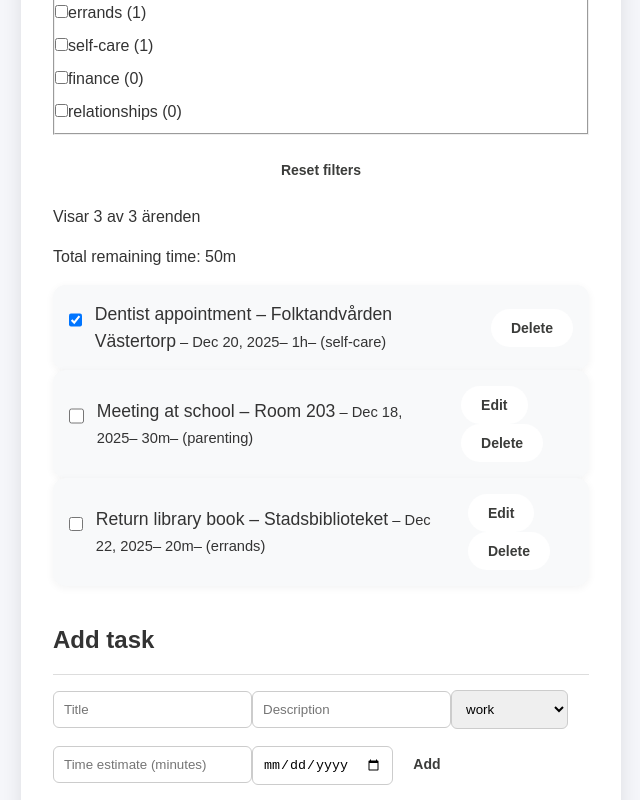
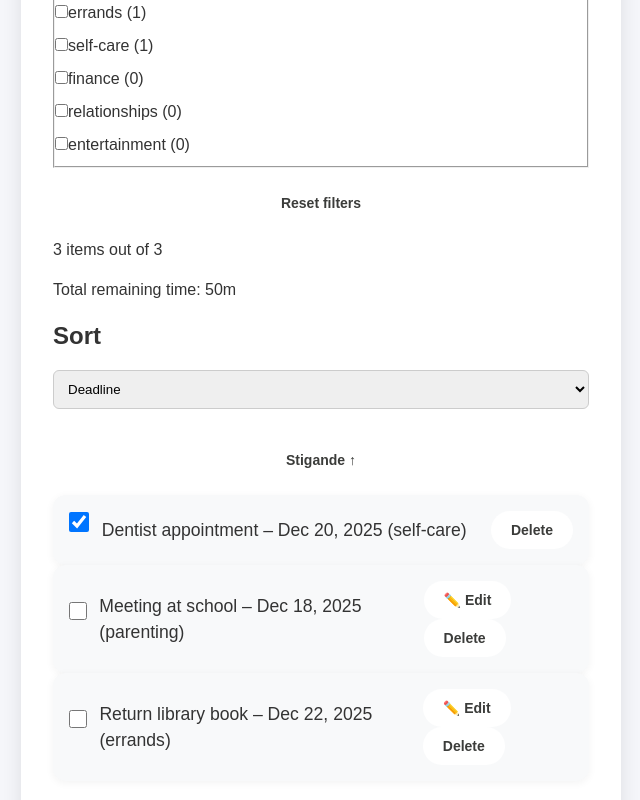
Before and after one commit to annaangvallskeppstedt-spec/Projektarbete-grupp-6, a React (Vite) app: page /Todos in a window 1280 px wide. Shown: the part 520-1320 px from the top of the page, without its empty margins (319-959 px from the left). Built offline with nearby package versions, Linux system fonts and the light colour scheme.

Commit message:
Edit function

```diff
--- a/src/components/TodoItem.jsx
+++ b/src/components/TodoItem.jsx
@@ -1,37 +1,32 @@
 import React, { useState } from 'react';
 
-function TodoItem({ task, deleteTask, toggleCompleted, updateText }) {
+function TodoItem({
+  task,
+  deleteTask,
+  toggleCompleted,
+  updateTask
+}) {
   const [isEditing, setIsEditing] = useState(false);
-  const [editText, setEditText] = useState(task.text);
+  const [form, setForm] = useState({
+    text: task.text,
+    deadline: task.deadline,
+    category: task.category
+  });
+
+  function handleChange(e) {
+    const { name, value } = e.target;
+    setForm(prev => ({ ...prev, [name]: value }));
+  }
+
+  function saveEdit() {
+    updateTask(task.id, form);
+    setIsEditing(false);
+  }
 
   const formattedDate = new Date(task.deadline).toLocaleDateString(
     'en-US',
     { month: 'short', day: 'numeric', year: 'numeric' }
   );
-
-  function formatTime(minutes) {
-    const hours = Math.floor(minutes / 60);
-    const mins = minutes % 60;
-
-    if (hours && mins) return `${hours}h ${mins}m`;
-    if (hours) return `${hours}h`;
-    return `${mins}m`;
-  }
-
-  const isOverdue =
-    !task.completed && new Date(task.deadline) < new Date();
-
-  function saveEdit() {
-    if (editText.trim()) {
-      updateText(task.id, editText.trim());
-    }
-    setIsEditing(false);
-  }
-
-  function cancelEdit() {
-    setEditText(task.text);
-    setIsEditing(false);
-  }
 
   return (
     <li className="todo">
@@ -42,43 +37,48 @@ function TodoItem({ task, deleteTask, toggleCompleted, updateText }) {
           onChange={() => toggleCompleted(task.id)}
         />
 
-        <label className={`todo-label ${isOverdue ? 'overdue' : ''}`}>
-          {isEditing ? (
+        {isEditing ? (
+          <div className="edit-form">
             <input
-              type="text"
-              value={editText}
-              autoFocus
-              onChange={e => setEditText(e.target.value)}
-              onKeyDown={e => {
-                if (e.key === 'Enter') saveEdit();
-                if (e.key === 'Escape') cancelEdit();
-              }}
+              name="text"
+              value={form.text}
+              onChange={handleChange}
             />
-          ) : (
-            <span>{task.text}</span>
-          )}
 
-          {' '}– {task.description}
+            <input
+              type="date"
+              name="deadline"
+              value={form.deadline}
+              onChange={handleChange}
+            />
 
-          <small>
-            {' '}
-            – {formattedDate}
-            – {formatTime(task.timeEstimate)}
-            – ({task.category})
-          </small>
-        </label>
+            <select
+              name="category"
+              value={form.category}
+              onChange={handleChange}
+            >
+              <option value="work">work</option>
+              <option value="home">home</option>
+              <option value="parenting">parenting</option>
+              <option value="errands">errands</option>
+              <option value="self-care">self-care</option>
+              <option value="finance">finance</option>
+              <option value="relationships">relationships</option>
+            </select>
+
+            <button onClick={saveEdit}>Save</button>
+            <button onClick={() => setIsEditing(false)}>Cancel</button>
+          </div>
+        ) : (
+          <label className="todo-label">
+            {task.text} – {formattedDate} ({task.category})
+          </label>
+        )}
       </div>
 
       <div className="actions">
-        {!task.completed && (
-          isEditing ? (
-            <>
-              <button onClick={saveEdit}>Save</button>
-              <button onClick={cancelEdit}>Cancel</button>
-            </>
-          ) : (
-            <button onClick={() => setIsEditing(true)}>Edit</button>
-          )
+        {!isEditing && !task.completed && (
+          <button onClick={() => setIsEditing(true)}>✏️ Edit</button>
         )}
 
         <button onClick={() => deleteTask(task.id)}>
--- a/src/components/TodoList.jsx
+++ b/src/components/TodoList.jsx
@@ -11,6 +11,8 @@ function TodoList() {
   const [timeEstimate, setTimeEstimate] = useState('');
   const [statusFilter, setStatusFilter] = useState('all');
   const [selectedCategories, setSelectedCategories] = useState([]);
+  const [sortBy, setSortBy] = useState('deadline');
+  const [sortOrder, setSortOrder] = useState('asc');
 
   const categories = [
     'work',
@@ -19,7 +21,8 @@ function TodoList() {
     'errands',
     'self-care',
     'finance',
-    'relationships'
+    'relationships',
+    'entertainment'
   ];
 
   const [tasks, setTasks] = useState([
@@ -83,6 +86,36 @@ function TodoList() {
   });
   }, [tasks, statusFilter, selectedCategories]);
 
+  const sortedTasks = useMemo(() => {
+  return [...filteredTasks].sort((a, b) => {
+    let valueA, valueB;
+
+    switch (sortBy) {
+      case 'deadline':
+        valueA = new Date(a.deadline);
+        valueB = new Date(b.deadline);
+        break;
+
+      case 'timeEstimate':
+        valueA = a.timeEstimate;
+        valueB = b.timeEstimate;
+        break;
+
+      case 'status':
+        valueA = a.completed;
+        valueB = b.completed;
+        break;
+
+      default:
+        return 0;
+    }
+
+    if (valueA < valueB) return sortOrder === 'asc' ? -1 : 1;
+    if (valueA > valueB) return sortOrder === 'asc' ? 1 : -1;
+    return 0;
+  });
+}, [filteredTasks, sortBy, sortOrder]);
+
   const totalCount = tasks.length;
   const visibleCount = filteredTasks.length;
 
@@ -139,9 +172,9 @@ function TodoList() {
   setTasks(tasks.filter(task => task.id !== id));
   }
 
-  function updateText(id, newText) {
+  function updateTask(id, updatedFields) {
   setTasks(tasks.map(task =>
-    task.id === id ? { ...task, text: newText } : task
+    task.id === id ? { ...task, ...updatedFields } : task
   ));
 }
   function toggleCompleted(id) {
@@ -190,8 +223,23 @@ function TodoList() {
 
   <button onClick={resetFilters}>Reset filters</button>
 
-  <p>Visar {visibleCount} av {totalCount} ärenden</p>
+  <p> {visibleCount} items out of {totalCount}</p>
   <p>Total remaining time: {formatTime(totalTime)}</p>
+
+  <h2>Sort</h2>
+
+<select value={sortBy} onChange={e => setSortBy(e.target.value)}>
+  <option value="deadline">Deadline</option>
+  <option value="timeEstimate">Duration</option>
+  <option value="status">Status</option>
+</select>
+
+<button onClick={() =>
+  setSortOrder(sortOrder === 'asc' ? 'desc' : 'asc')
+}>
+  {sortOrder === 'asc' ? 'Stigande ↑' : 'Fallande ↓'}
+</button>
+
 
   <ul className="todo-items">
   {filteredTasks.map(task => (
@@ -200,7 +248,7 @@ function TodoList() {
   task={task}
   deleteTask={deleteTask}
   toggleCompleted={toggleCompleted}
-  updateText={updateText}
+  updateTask={updateTask}
 />
   ))}
   </ul>
```
